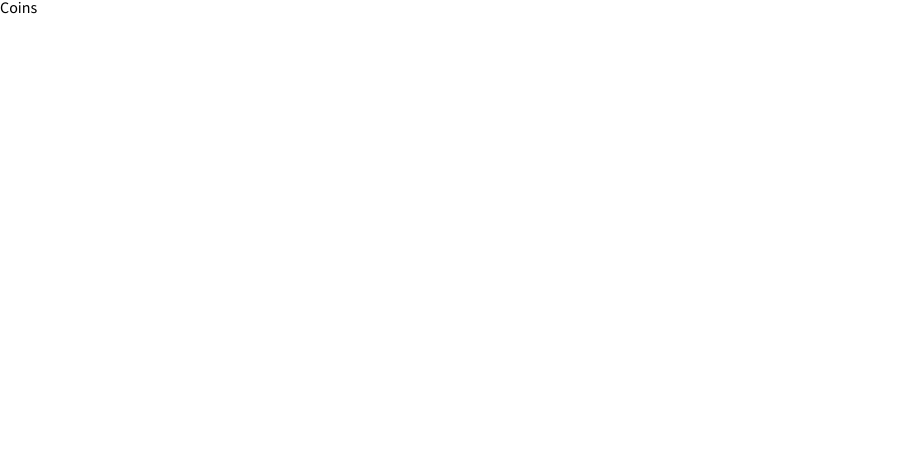
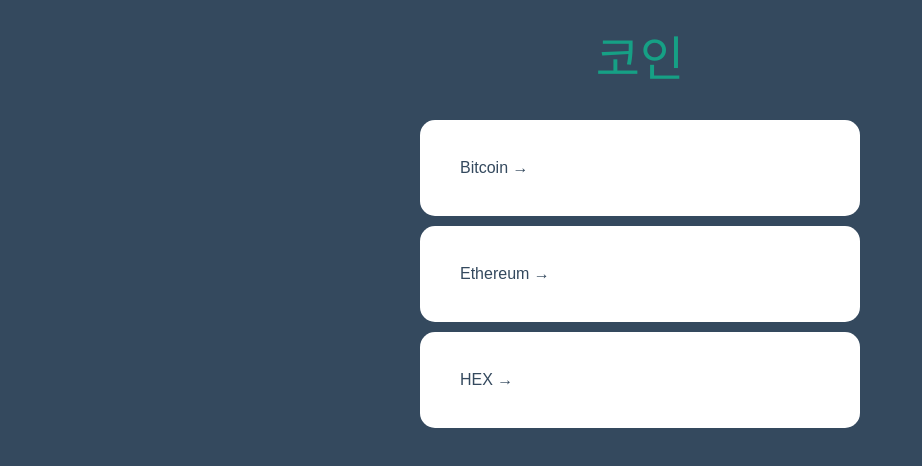
Before and after one commit to onpul/nomad-react, a React (Create React App) app: page / in a window 1280 px wide. Shown: the top 466 px of the page, without its empty margins (0-922 px from the left). Built offline with nearby package versions, Linux system fonts and the light colour scheme.

Commit message:
20240705 중간 커밋

```diff
--- a/src/App.tsx
+++ b/src/App.tsx
@@ -55,9 +55,12 @@
   }
   body {
     font-family: "Source Sans 3", sans-serif;
+    background-color: ${(props) => props.theme.bgColor};
+    color: ${(props) => props.theme.textColor}
   }
   a {
     text-decoration: none;
+    color:inherit;
   }
 `;
 
--- a/src/routes/Coins.tsx
+++ b/src/routes/Coins.tsx
@@ -1,4 +1,88 @@
+import { Link } from "react-router-dom";
+import styled from "styled-components";
+
+const Container = styled.div`
+  padding: 0px 20px;
+  max-width: 480px;
+  margin: 0 auto;
+`;
+
+const Header = styled.header`
+  height: 15vh;
+  display: flex;
+  justify-content: center;
+  align-items: center;
+`;
+
+const CoinsList = styled.ul``;
+
+const Coin = styled.li`
+  background-color: white;
+  color: ${(props) => props.theme.bgColor};
+  padding: 20px;
+  border-radius: 15px;
+  margin-bottom: 10px;
+  a {
+    padding: 20px;
+    transition: color 0.2s ease-in;
+    display: block;
+  }
+  &:hover {
+    a {
+      color: ${(props) => props.theme.accentColor};
+    }
+  }
+`;
+
+const Title = styled.h1`
+  font-size: 48px;
+  color: ${(props) => props.theme.accentColor};
+`;
+
+const coins = [
+  {
+    id: "btc-bitcoin",
+    name: "Bitcoin",
+    symbol: "BTC",
+    rank: 1,
+    is_new: false,
+    is_active: true,
+    type: "coin",
+  },
+  {
+    id: "eth-ethereum",
+    name: "Ethereum",
+    symbol: "ETH",
+    rank: 2,
+    is_new: false,
+    is_active: true,
+    type: "coin",
+  },
+  {
+    id: "hex-hex",
+    name: "HEX",
+    symbol: "HEX",
+    rank: 3,
+    is_new: false,
+    is_active: true,
+    type: "token",
+  },
+];
+
 function Coins() {
-  return <h1>Coins</h1>;
+  return (
+    <Container>
+      <Header>
+        <Title>코인</Title>
+      </Header>
+      <CoinsList>
+        {coins.map((coin) => (
+          <Coin key={coin.id}>
+            <Link to={`/${coin.id}`}>{coin.name} &rarr;</Link>
+          </Coin>
+        ))}
+      </CoinsList>
+    </Container>
+  );
 }
 export default Coins;
--- a/src/theme.ts
+++ b/src/theme.ts
@@ -1,7 +1,7 @@
 import { DefaultTheme } from "styled-components";
 
 export const theme: DefaultTheme = {
-  bgColor: "white",
-  textColor: "black",
-  btnColor: "tomato",
+  bgColor: "#34495e",
+  textColor: "#d35400",
+  accentColor: "#16a085",
 };
```
Also changed, not shown: src/notes/notes_react.md (+1 -0 lines), src/styled.d.ts (added, +9 -0 lines).
